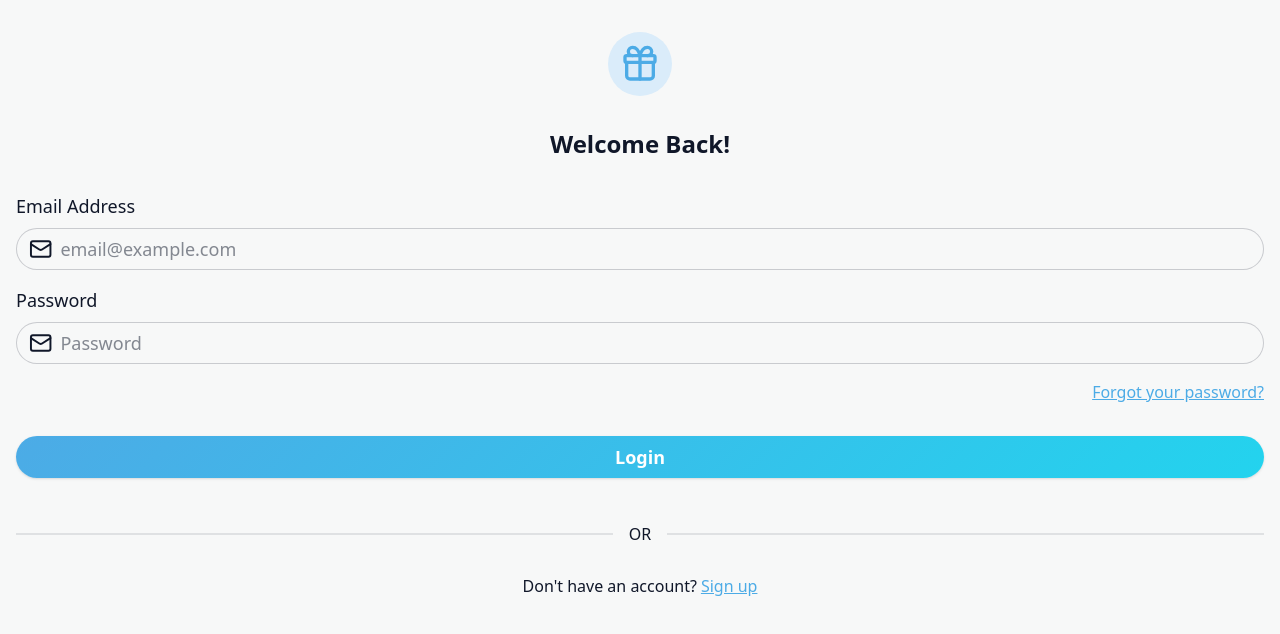
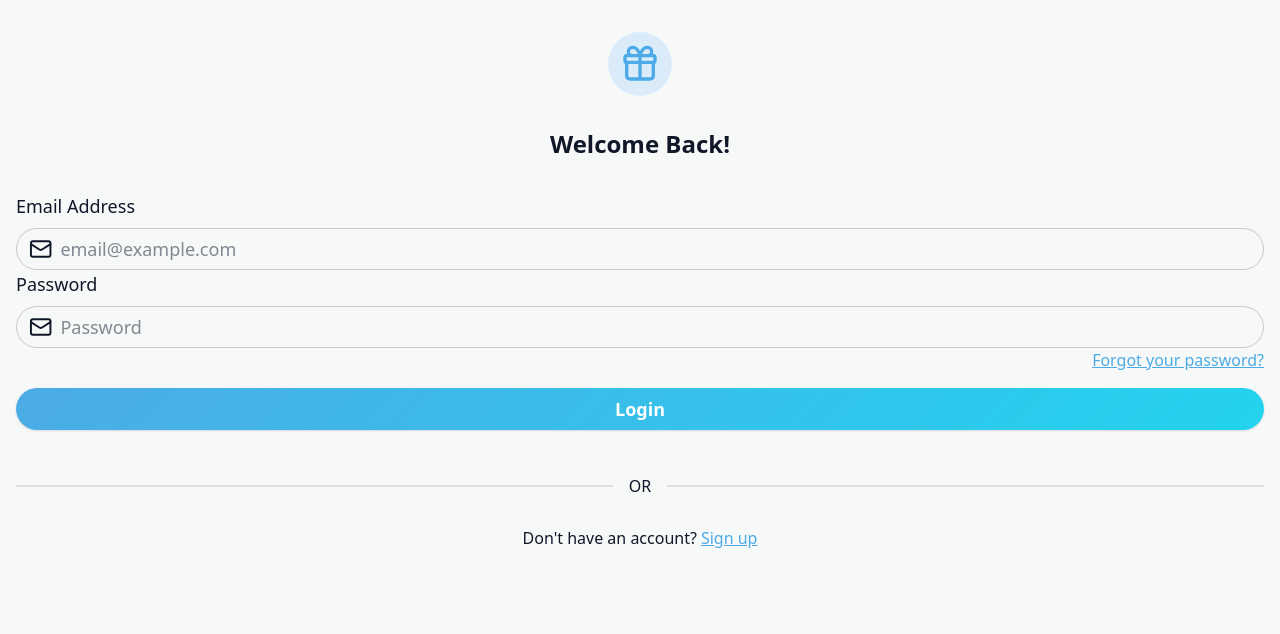
Before and after one commit to stancsicsm/gift-app-next, a Next.js app: page /login in a window 1280 px wide. Shown: the top 634 px of the page. Built offline with nearby package versions, Linux system fonts and the light colour scheme.

Commit message:
feat: implement login action and form handling on login page

```diff
--- a/src/app/(auth)/login/page.tsx
+++ b/src/app/(auth)/login/page.tsx
@@ -1,14 +1,16 @@
 "use client";
 
 import clsx from "clsx";
-import { Gift, Mail } from "lucide-react";
+import { CircleX, Gift, Mail } from "lucide-react";
 import Link from "next/link";
-import { useEffect, useState } from "react";
+import { useActionState, useEffect, useState } from "react";
 import Button from "@/components/Button/Button";
 import Label from "@/components/Label/Label";
+import loginAction from "@/services/auth/loginAction";
 
 const LoginPage = () => {
   const [isAnimationActive, setIsAnimationActive] = useState(false);
+  const [state, formAction, pending] = useActionState(loginAction, null);
 
   const handleGiftClick = () => {
     setIsAnimationActive(true);
@@ -36,13 +38,26 @@ const LoginPage = () => {
         Welcome Back!
       </Label>
 
+      {state?.error && (
+        <div className="flex flex-row gap-2 alert alert-error rounded-full">
+          <CircleX />
+          <Label className="text-error-content">{state.error}</Label>
+        </div>
+      )}
+
+      <form action={formAction}>
         <div>
           <Label size="large" className="pb-2">
             Email Address
           </Label>
           <label className="input input-lg validator w-full">
             <Mail />
-          <input type="email" placeholder="email@example.com" required />
+            <input
+              name="email"
+              type="email"
+              placeholder="email@example.com"
+              required
+            />
           </label>
           <div className="validator-hint hidden badge badge-xl badge-error">
             <Label className="text-error-content">
@@ -59,6 +74,7 @@ const LoginPage = () => {
           <label className="input input-lg validator w-full">
             <Mail />
             <input
+              name="password"
               type="password"
               placeholder="Password"
               required
@@ -77,12 +93,16 @@ const LoginPage = () => {
         </Label>
 
         <Button
+          type="submit"
           size="large"
           variant="primary-gradient"
           className="w-full my-4 shadow-sm"
+          disabled={pending}
         >
-        Login
+          {pending ? "Logging in..." : "Login"}
         </Button>
+      </form>
+
       <div className="divider">OR</div>
       <div className="flex flex-row gap-1 justify-center">
         <Label>Don't have an account?</Label>
--- /dev/null
+++ b/src/services/auth/loginAction.ts
@@ -0,0 +1,61 @@
+"use server";
+
+// import { cookies } from "next/headers";
+import { redirect } from "next/navigation";
+
+type LoginState = {
+  error?: string;
+} | null;
+
+const loginAction = async (
+  _prevState: LoginState,
+  formData: FormData,
+): Promise<LoginState> => {
+  const email = formData.get("email");
+  const password = formData.get("password");
+
+  if (typeof email !== "string" || typeof password !== "string") {
+    return { error: "Invalid form submission" };
+  }
+
+  try {
+    const response = await fetch(
+      `${process.env.NEXT_PUBLIC_API_URL}/auth/login`,
+      {
+        method: "POST",
+        headers: { "Content-Type": "application/json" },
+        body: JSON.stringify({ email, password }),
+        cache: "no-store",
+      },
+    );
+
+    if (!response.ok) {
+      const errorData = await response.json().catch(() => ({}));
+      console.error("Login failed with status:", response.status, errorData);
+
+      if (response.status === 400) {
+        return { error: errorData.message || "Invalid email or password" };
+      }
+      if (response.status === 401) {
+        return { error: "Invalid email or password" };
+      }
+      return { error: "Something went wrong. Please try again." };
+    }
+
+    // const data = await response.json();
+    //
+    // (await cookies()).set("authToken", data.token, {
+    //   httpOnly: true,
+    //   secure: process.env.NODE_ENV === "production",
+    //   sameSite: "lax",
+    //   maxAge: 60 * 60 * 24, // 1 day
+    // });
+  } catch (error) {
+    console.error("Login error:", error);
+    return { error: "Network error. Please try again." };
+  }
+
+  redirect("/");
+};
+
+export default loginAction;
```
Lines whose indentation alone changed are shown as unchanged.
